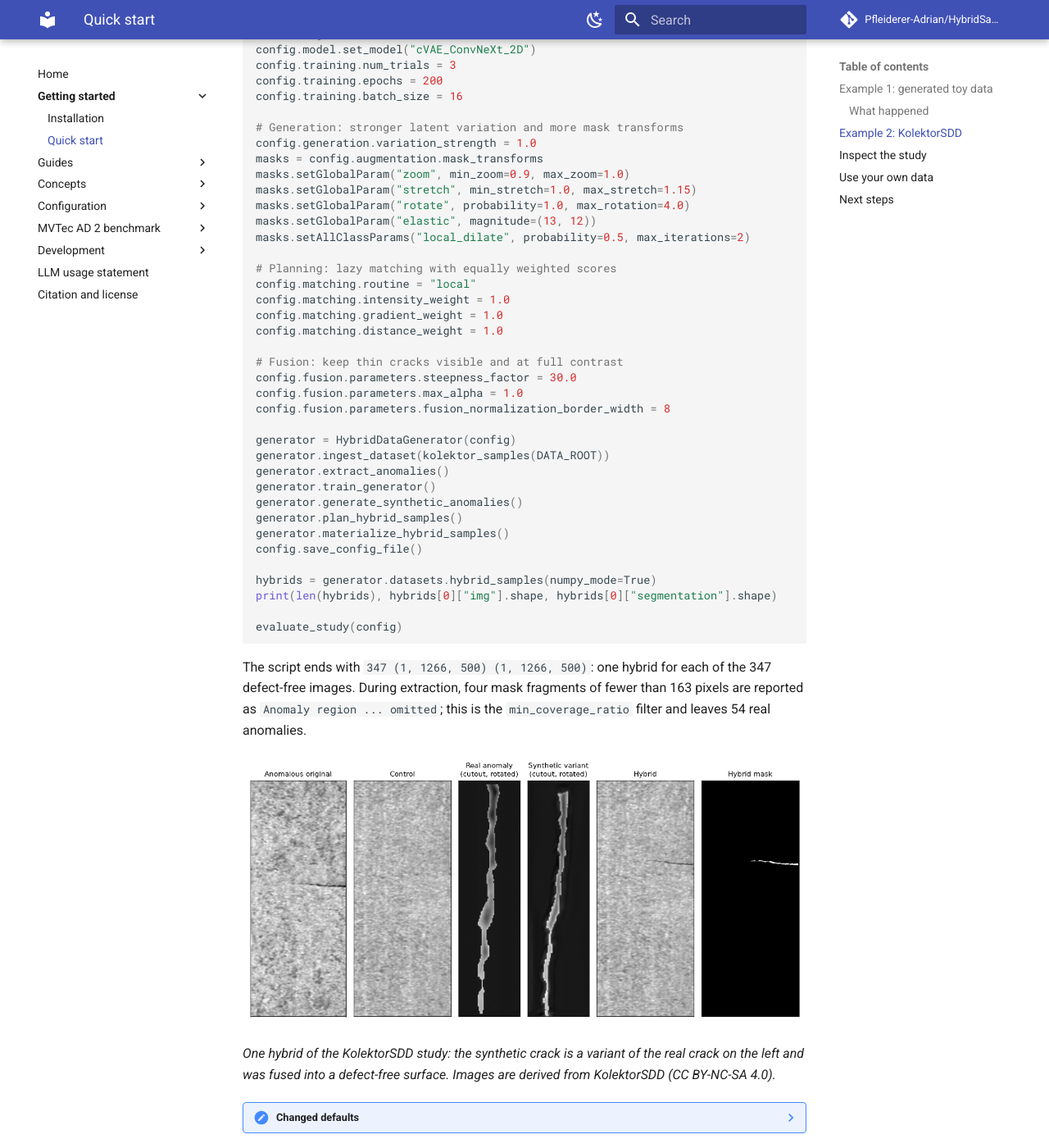
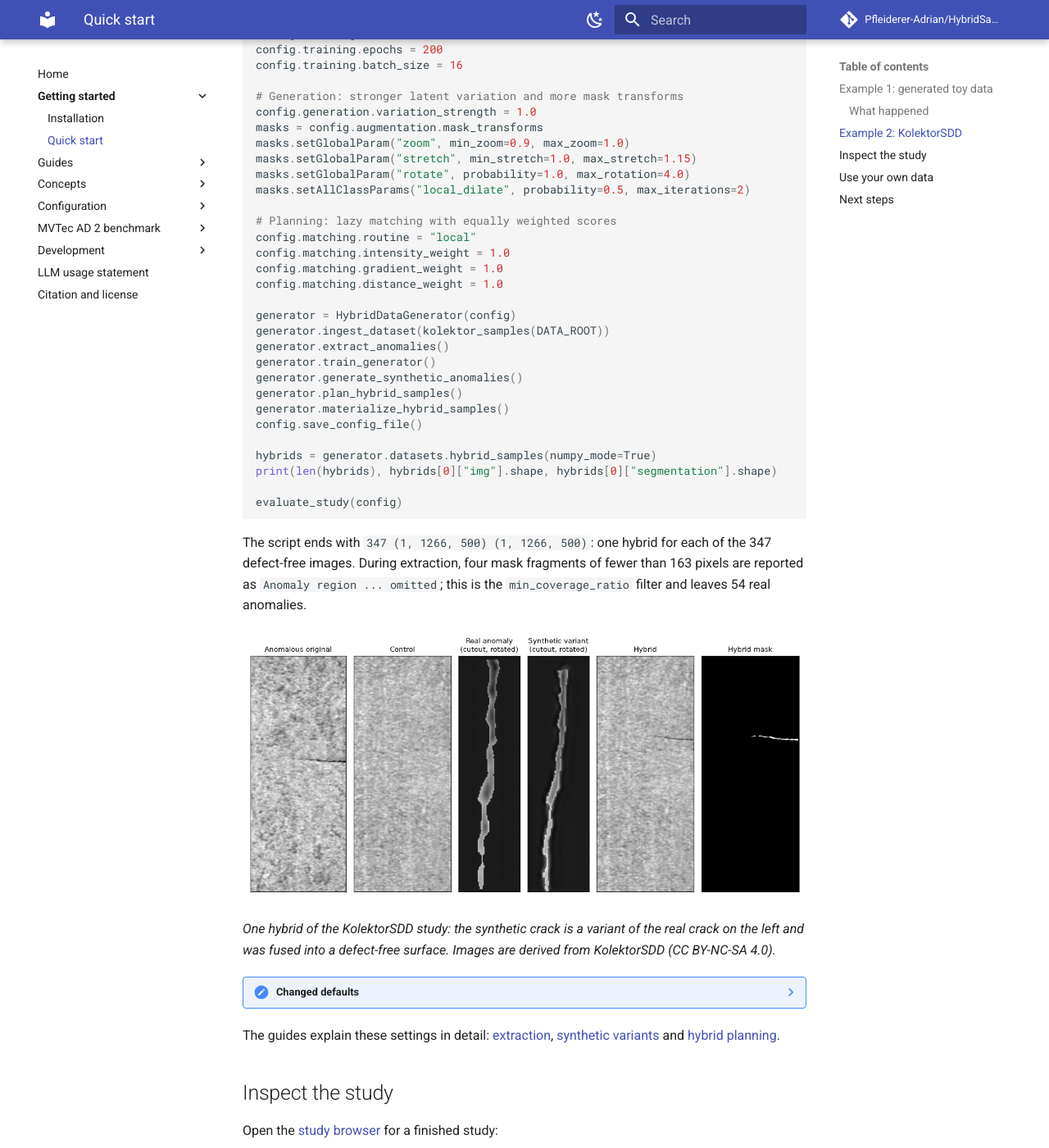
Before and after one commit to Pfleiderer-Adrian/HybridSampleGeneration, an MkDocs documentation site: the page built from docs/getting-started/quick-start.md, in a window 1280 px wide and 1400 px high, scrolled down 3680 px. Shown: the whole window at 82% size. Built offline with MkDocs 1.6.1 and Material for MkDocs 9.7.7, drawn with Linux system fonts in a browser that asks for light colours; comment, search, counter and statistics services are not loaded; some of the changed text lies outside the part shown.

Commit message:
Adjust fusion and elastic defaults so thin anomalies keep their contrast
With the previous defaults, fused anomalies reached only about 60 % of the
contrast of the real ones on two datasets, and thin structures faded out.

Classical fusion:
- max_alpha 0.8 -> 1.0: a lower value removes the same share of contrast.
- steepness_factor 3 -> 12: alpha is normalized by the largest border
  distance, so thin parts of an anomaly with a thick part got almost no
  weight. Measured plateau: 12 reaches 95-100 % of the real contrast, like
  30, with a softer transition.

Classical and Poisson fusion:
- fusion_normalization_border_width 2 -> 8: a narrow ring covers the rim
  of the anomaly and underestimates its contrast to the surroundings.

Mask transforms:
- The default elastic magnitude follows the shortest cutout axis on every
  axis instead of 20 % of each axis. Square cutouts are unchanged; a
  64 x 256 cutout gets (13, 13) instead of (13, 51), which tore thin
  structures apart.

Saved configurations store explicit values and are not affected. The
MVTec AD 2 benchmark sets max_alpha and steepness_factor itself and uses
square cutouts; its border width is pinned to the previous value of 2.
The numerical regression tests pin the parameters they characterize.

Both quick start examples now use the fusion defaults and reach the
contrast of the originals (KolektorSDD -52 of -55 gray levels, toy data
0.300 of 0.302).

Co-Authored-By: Claude Fable 5.2 <noreply@anthropic.com>

```diff
--- a/docs/getting-started/quick-start.md
+++ b/docs/getting-started/quick-start.md
@@ -61,8 +61,6 @@ config.training.num_trials = 3
 config.training.epochs = 200
 config.generation.variants_per_real_anomaly = 1
 config.matching.hybrids_per_original = 2
-config.fusion.parameters.max_alpha = 1.0
-config.fusion.parameters.steepness_factor = 30.0
 
 generator = HybridDataGenerator(config)
 summary = generator.ingest_dataset(toy_samples())
@@ -114,8 +112,6 @@ Each stage is described in the [pipeline overview](../guides/pipeline.md).
     | `training.epochs` | `1000` | `200` | short runtime |
     | `generation.variants_per_real_anomaly` | `3` | `1` | one variant per defect is enough here |
     | `matching.hybrids_per_original` | `1` | `2` | two hybrids per control |
-    | `fusion.parameters.max_alpha` | `0.8` | `1.0` | the fused defect keeps its full contrast |
-    | `fusion.parameters.steepness_factor` | `3` | `30` | small defects keep their full blending weight up to the edge |
 
 ## Example 2: KolektorSDD
 
@@ -183,7 +179,6 @@ masks = config.augmentation.mask_transforms
 masks.setGlobalParam("zoom", min_zoom=0.9, max_zoom=1.0)
 masks.setGlobalParam("stretch", min_stretch=1.0, max_stretch=1.15)
 masks.setGlobalParam("rotate", probability=1.0, max_rotation=4.0)
-masks.setGlobalParam("elastic", magnitude=(13, 12))
 masks.setAllClassParams("local_dilate", probability=0.5, max_iterations=2)
 
 # Planning: lazy matching with equally weighted scores
@@ -191,11 +186,6 @@ config.matching.routine = "local"
 config.matching.intensity_weight = 1.0
 config.matching.gradient_weight = 1.0
 config.matching.distance_weight = 1.0
-
-# Fusion: keep thin cracks visible and at full contrast
-config.fusion.parameters.steepness_factor = 30.0
-config.fusion.parameters.max_alpha = 1.0
-config.fusion.parameters.fusion_normalization_border_width = 8
 
 generator = HybridDataGenerator(config)
 generator.ingest_dataset(kolektor_samples(DATA_ROOT))
@@ -225,9 +215,9 @@ derived from KolektorSDD (CC BY-NC-SA 4.0).*
 
 ??? note "Changed defaults"
 
-    The cracks are much wider than tall, touch the image border and are only a few
-    pixels thick. The defaults assume compact defects, so several settings are
-    adapted:
+    The cracks are much wider than tall and differ strongly in shape, and the
+    dataset is small. Extraction, training, generation and planning are adapted
+    to that; fusion uses its defaults.
 
     | Parameter | Default | Here | Reason |
     | --- | --- | --- | --- |
@@ -239,19 +229,15 @@ derived from KolektorSDD (CC BY-NC-SA 4.0).*
     | mask transform `zoom` | fixed `0.9` | `0.9`–`1.0` | variants keep up to their full length |
     | mask transform `stretch` | `1.0`–`1.2` | `1.0`–`1.15` | slightly less growth |
     | mask transform `rotate` | off | up to 4° | cracks with different slopes |
-    | mask transform `elastic`, `magnitude` | `(13, 51)` for this cutout size | `(13, 12)` | the default horizontal shift tears thin cracks apart |
     | mask transform `local_dilate` | off | probability `0.5`, up to 2 iterations | cracks of different thickness |
     | `matching.routine` | `batchwise` | `local` | one template match per control instead of up to 32; the images are large |
     | `matching.gradient_weight` | `2.0` | `1.0` | intensity, gradient and distance count equally |
     | `matching.distance_weight` | `0.0` | `1.0` | keeps cracks near the position of their real parent |
-    | `fusion.parameters.steepness_factor` | `3` | `30` | thin crack sections keep their full blending weight |
-    | `fusion.parameters.max_alpha` | `0.8` | `1.0` | full contrast |
-    | `fusion.parameters.fusion_normalization_border_width` | `2` | `8` | intensity is matched against the surface, not the dark rim of the crack |
 
 The guides explain these settings in detail:
 [extraction](../guides/extraction.md),
-[synthetic variants](../guides/generation.md#target-masks),
-[hybrid planning](../guides/matching.md) and [fusion](../guides/fusion.md).
+[synthetic variants](../guides/generation.md#target-masks) and
+[hybrid planning](../guides/matching.md).
 
 ## Inspect the study
 
```
Also changed, not shown: docs/configuration/reference/fusion-classical.md (+3 -3 lines), docs/configuration/reference/fusion-poisson.md (+1 -1 lines), docs/guides/fusion.md (+9 -1 lines), docs/guides/generation.md (+4 -0 lines), docs/assets/quick-start-kolektor.png, docs/assets/quick-start-toy.png, 8 other files.
